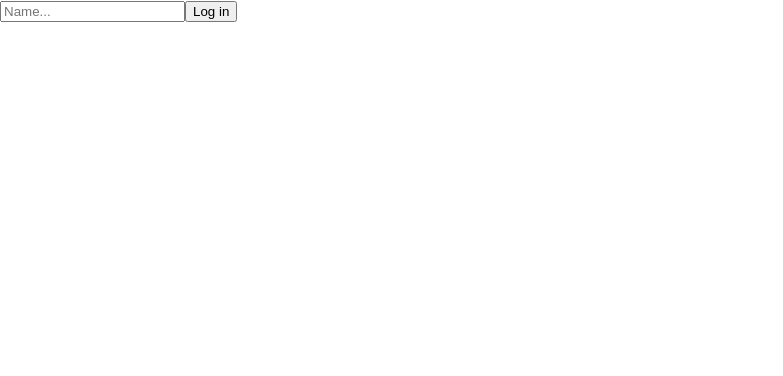
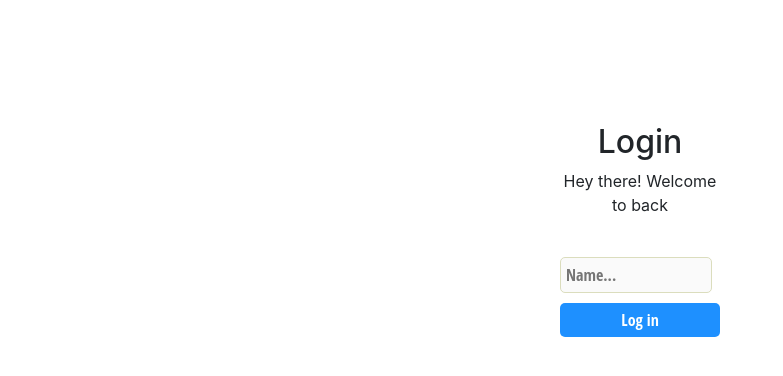
Before and after one commit to Byabasaija/find-your-house, a React (Create React App) app: page / in a window 1280 px wide. Shown: the top 376 px of the page, without its empty margins (0-783 px from the left). Built offline with nearby package versions, Linux system fonts and the light colour scheme.

Commit message:
complete login implementation

```diff
--- a/package.json
+++ b/package.json
@@ -10,6 +10,7 @@
     "react": "^17.0.2",
     "react-dom": "^17.0.2",
     "react-redux": "^7.2.4",
+    "react-router": "^5.2.0",
     "react-router-dom": "^5.2.0",
     "react-scripts": "4.0.3",
     "redux": "^4.1.0",
--- a/public/index.html
+++ b/public/index.html
@@ -7,24 +7,11 @@
     <meta name="theme-color" content="#000000" />
     <meta
       name="description"
-      content="Web site created using create-react-app"
+      content="Web site to find your house"
     />
-    <link rel="apple-touch-icon" href="%PUBLIC_URL%/logo192.png" />
-    <!--
-      manifest.json provides metadata used when your web app is installed on a
-      user's mobile device or desktop. See https://developers.google.com/web/fundamentals/web-app-manifest/
-    -->
-    <link rel="manifest" href="%PUBLIC_URL%/manifest.json" />
-    <!--
-      Notice the use of %PUBLIC_URL% in the tags above.
-      It will be replaced with the URL of the `public` folder during the build.
-      Only files inside the `public` folder can be referenced from the HTML.
 
-      Unlike "/favicon.ico" or "favicon.ico", "%PUBLIC_URL%/favicon.ico" will
-      work correctly both with client-side routing and a non-root public URL.
-      Learn how to configure a non-root public URL by running `npm run build`.
-    -->
     <title>Find your house</title>
+    <link href="https://cdn.jsdelivr.net/npm/bootstrap@5.0.2/dist/css/bootstrap.min.css" rel="stylesheet" integrity="sha384-EVSTQN3/azprG1Anm3QDgpJLIm9Nao0Yz1ztcQTwFspd3yD65VohhpuuCOmLASjC" crossorigin="anonymous">
   </head>
   <body>
     <noscript>You need to enable JavaScript to run this app.</noscript>
@@ -38,6 +25,8 @@
 
       To begin the development, run `npm start` or `yarn start`.
       To create a production bundle, use `npm run build` or `yarn build`.
+
     -->
+    <script src="https://cdn.jsdelivr.net/npm/bootstrap@5.0.2/dist/js/bootstrap.bundle.min.js" integrity="sha384-MrcW6ZMFYlzcLA8Nl+NtUVF0sA7MsXsP1UyJoMp4YLEuNSfAP+JcXn/tWtIaxVXM" crossorigin="anonymous"></script>
   </body>
 </html>
--- a/src/App.js
+++ b/src/App.js
@@ -1,15 +1,25 @@
-import { BrowserRouter } from 'react-router-dom';
-import Routes from './routes/Routes';
+/* eslint-disable react/prop-types */
+import { Route, Switch } from 'react-router-dom';
+import { connect } from 'react-redux';
 
-function App() {
+import React from 'react';
+import Home from './containers/Home';
+import Login from './containers/Login';
+
+function App({ isLogged }) {
   return (
-    <BrowserRouter>
-      <div>
-        <Routes />
-        {/* <Houses /> */}
-      </div>
-    </BrowserRouter>
+    <Switch>
+      { isLogged ? (
+        <Route path="/" render={() => <Home />} />
+      ) : (
+        <Route exact path="/" render={() => <Login />} />
+      )}
+
+    </Switch>
   );
 }
 
-export default App;
+const mapStateToProps = ({ login: { isLogged } }) => ({
+  isLogged,
+});
+export default connect(mapStateToProps)(App);
--- /dev/null
+++ b/src/components/Header.js
@@ -0,0 +1,46 @@
+/* eslint-disable react/prop-types */
+import { Link } from 'react-router-dom';
+import React from 'react';
+import { withRouter } from 'react-router';
+// import PropTypes from 'prop-types';
+import { connect } from 'react-redux';
+import { login } from '../actions/index';
+
+const Header = ({ login, history }) => (
+  <nav className="navbar navbar-expand-lg navbar-light bg-dark">
+    <div className="container">
+      <span className="navbar-brand text-white pg-title" href="#">Houses</span>
+      <button className="navbar-toggler text-white" type="button" data-bs-toggle="collapse" data-bs-target="#navbarSupportedContent" aria-controls="navbarSupportedContent" aria-expanded="false" aria-label="Toggle navigation">
+        <i className="fas fa-bars text-white" />
+      </button>
+      <div className="collapse navbar-collapse" id="navbarSupportedContent">
+        <ul className="navbar-nav me-auto mb-2 mb-lg-0">
+          <li className="nav-item">
+            <Link to="/" className="nav-link text-white">Home</Link>
+          </li>
+        </ul>
+        <div>
+          <button
+            type="button"
+            className="nav-div-div-button"
+            onClick={() => {
+              login(false);
+              history.push('/');
+            }}
+          >
+            Log out
+          </button>
+        </div>
+      </div>
+    </div>
+  </nav>
+);
+
+const mapDispatchToprops = (dispatch) => ({
+  login: (isLogged) => dispatch(login(isLogged)),
+});
+
+export default connect(
+  null,
+  mapDispatchToprops,
+)(withRouter(Header));
--- /dev/null
+++ b/src/containers/Home.js
@@ -0,0 +1,15 @@
+import React from 'react';
+import { Switch, Route } from 'react-router-dom';
+import Header from '../components/Header';
+import Houses from './Houses';
+
+const Home = () => (
+  <div>
+    <Header />
+    <Switch>
+      <Route exact path="/" component={Houses} />
+    </Switch>
+  </div>
+);
+
+export default Home;
--- /dev/null
+++ b/src/containers/Login.css
@@ -0,0 +1,40 @@
+.login-div{
+    display: flex;
+    flex-direction: column;
+    border-radius: 10px;
+    width:200px;
+    height: 300px;
+    background-color: white;
+    margin: 0 auto;
+    padding: 20px;
+    justify-content: space-evenly;
+    margin-top: 10vh;
+}
+input{
+    width: 95%;
+    border: 1px solid #dbddbd;
+    font-weight: 300 !important;
+    padding: 5px;
+    margin: 2px 0;
+    font-family: 'Open Sans Condensed', sans-serif;
+    background-color: #fafafa;
+    border-radius: 5px;
+    box-shadow: none;
+}
+button{
+    margin-top: 8px;
+    width: 100%;
+    border-radius: 5px;
+    padding: 5px;
+    border: none;
+    color: white;
+    font-family: 'Open Sans Condensed', sans-serif;
+    background-color: dodgerblue;
+    cursor: pointer;
+
+}
+
+.login-text {
+    text-align: center;
+
+}
--- a/src/containers/Login.js
+++ b/src/containers/Login.js
@@ -2,7 +2,9 @@
 /* eslint-disable react/destructuring-assignment */
 import { connect } from 'react-redux';
 import React from 'react';
+import { withRouter } from 'react-router';
 import { login } from '../actions/index';
+import './Login.css';
 
 class Login extends React.Component {
   constructor(props) {
@@ -30,6 +32,10 @@ class Login extends React.Component {
     return (
       <div className="login-div">
         <div>
+          <h2 className="login-text">Login</h2>
+          <p className="login-text">Hey there! Welcome to back</p>
+        </div>
+        <div>
           <form onSubmit={this.handleSubmit}>
             <input
               placeholder="Name..."
@@ -51,4 +57,4 @@ const mapDispatchToProps = (dispatch) => ({
 export default connect(
   null,
   mapDispatchToProps,
-)(Login);
+)(withRouter(Login));
--- a/src/index.css
+++ b/src/index.css
@@ -5,6 +5,7 @@ body {
     sans-serif;
   -webkit-font-smoothing: antialiased;
   -moz-osx-font-smoothing: grayscale;
+
 }
 
 code {
--- a/src/index.js
+++ b/src/index.js
@@ -1,6 +1,7 @@
 import React from 'react';
 import ReactDOM from 'react-dom';
 import { Provider } from 'react-redux';
+import { BrowserRouter } from 'react-router-dom';
 import './index.css';
 import App from './App';
 import configureStore from './store/configureStore';
@@ -9,7 +10,9 @@ const store = configureStore();
 ReactDOM.render(
   <React.StrictMode>
     <Provider store={store}>
-      <App />
+      <BrowserRouter>
+        <App />
+      </BrowserRouter>
     </Provider>
   </React.StrictMode>,
   document.getElementById('root'),
--- a/src/reducers/index.js
+++ b/src/reducers/index.js
@@ -3,8 +3,9 @@ import housesReducer from './houses';
 import loginReducer from './users';
 
 const rootReducer = combineReducers({
+  login: loginReducer,
   houses: housesReducer,
-  login: loginReducer,
+
 });
 
 export default rootReducer;
--- a/src/routes/Routes.js
+++ /dev/null
@@ -1,25 +0,0 @@
-/* eslint-disable react/prop-types */
-import { Route, Switch } from 'react-router-dom';
-import { connect } from 'react-redux';
-
-import React from 'react';
-import Houses from '../containers/Houses';
-import Login from '../containers/Login';
-
-const Routes = ({ isLogged }) => {
-  const renderRoutes = () => {
-    if (isLogged === true) {
-      return <Route path="/" render={() => <Houses />} />;
-    }
-    return <Route path="/" render={() => <Login />} />;
-  };
-  return (
-    <Switch>
-      {renderRoutes()}
-    </Switch>
-  );
-};
-const mapStateToProps = (state) => ({
-  isLogged: state.login,
-});
-export default connect(mapStateToProps)(Routes);
```
Also changed, not shown: src/assets/bg-img.jpg (added), src/assets/styles/style.css (added), 1 other file (tests, documents, lock files or other folders).
